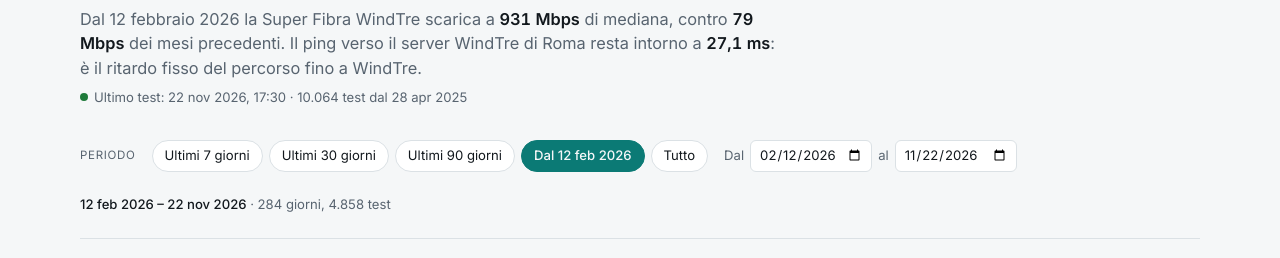
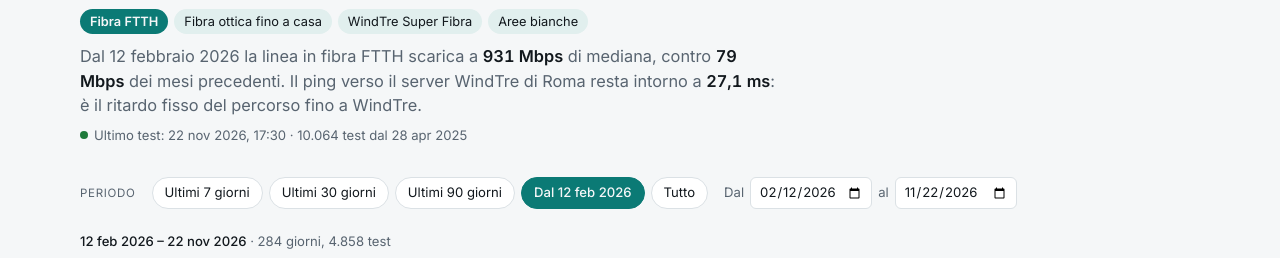
Before and after one commit to pigreco/speedtest-parabola, a plain HTML site: page dashboard/index.html in a window 1280 px wide. Shown: the part 95-353 px from the top of the page. Drawn offline with nearby package versions, Linux system fonts and the light colour scheme.

Commit message:
Indica nella dashboard che la linea è in fibra FTTH
Etichette sotto il titolo (Fibra FTTH, WindTre Super Fibra, aree
bianche), frase iniziale e definizione nella sezione Come leggere i
numeri, più una meta description per la pagina.

Co-Authored-By: Claude Opus 5.5 <noreply@anthropic.com>
Claude-Session: https://claude.ai/code/session_01VXGib32Tc5qYXqw9uM3NJX

```diff
--- a/dashboard/index.html
+++ b/dashboard/index.html
@@ -4,6 +4,7 @@
 <meta charset="utf-8">
 <meta name="viewport" content="width=device-width, initial-scale=1">
 <title>Speedtest Buonarroti</title>
+<meta name="description" content="Speedtest ogni 30 minuti su una linea in fibra FTTH WindTre Super Fibra in area bianca.">
 <link rel="preconnect" href="https://fonts.googleapis.com">
 <link rel="preconnect" href="https://fonts.gstatic.com" crossorigin>
 <link rel="stylesheet" href="https://fonts.googleapis.com/css2?family=Inter:wght@400;500;600&family=Space+Grotesk:wght@400;500&display=swap">
@@ -34,6 +35,9 @@ body {
 .wrap { max-width: 1120px; margin: 0 auto; display: flex; flex-direction: column; gap: 32px; }
 h1 { font-family: var(--font-display); font-weight: 500; font-size: clamp(1.8rem, 4vw, 2.5rem); margin: 0; letter-spacing: -.01em; text-wrap: balance; }
 h2 { font-family: var(--font-display); font-weight: 500; font-size: 1.2rem; margin: 0; }
+.line-tags { display: flex; flex-wrap: wrap; gap: 6px; margin: 12px 0 0; padding: 0; list-style: none; }
+.line-tags li { font-size: .8rem; padding: 3px 10px; border-radius: 999px; background: var(--accent-soft); color: var(--fg); }
+.line-tags li.main { background: var(--accent); color: var(--bg); font-weight: 600; }
 .lede { margin: 10px 0 0; max-width: 68ch; color: var(--muted); font-size: 1.02rem; }
 .lede b { color: var(--fg); font-weight: 600; font-variant-numeric: tabular-nums; }
 .meta { margin: 8px 0 0; font-size: .82rem; color: var(--muted); }
@@ -94,6 +98,12 @@ footer a { color: var(--accent); }
 <main class="wrap">
   <header>
     <h1>Speedtest Buonarroti</h1>
+    <ul class="line-tags" aria-label="Tipo di linea">
+      <li class="main">Fibra FTTH</li>
+      <li>Fibra ottica fino a casa</li>
+      <li>WindTre Super Fibra</li>
+      <li>Aree bianche</li>
+    </ul>
     <p class="lede" id="lede">Caricamento dei test in corso…</p>
     <p class="meta" id="meta"><span class="dot"></span>Lettura di <code>output/buonarroti.csv</code>…</p>
   </header>
@@ -164,6 +174,7 @@ footer a { color: var(--accent); }
   <details>
     <summary>Come leggere i numeri</summary>
     <dl>
+      <dt>La linea</dt><dd>Fibra ottica FTTH, cioè fino a casa, con l'offerta WindTre Super Fibra in area bianca.</dd>
       <dt>Periodo</dt><dd>I periodi rapidi contano i giorni a ritroso dall'ultimo test registrato. Con le date Dal e al puoi scegliere un intervallo qualsiasi: riquadri, grafici e tabella si aggiornano insieme. Il periodo scelto resta nell'indirizzo della pagina, così puoi condividerlo.</dd>
       <dt>Mediana</dt><dd>Il valore centrale: metà dei test sta sopra, metà sotto. Non risente dei singoli test andati male.</dd>
       <dt>Andamento</dt><dd>Per periodi fino a 31 giorni il grafico mostra ogni singolo test; per periodi più lunghi la mediana di ogni giorno.</dd>
@@ -318,7 +329,7 @@ footer a { color: var(--accent); }
     const ping = r1(d3.median(dopo.filter((r) => r.server_id === ROMA_ID), (r) => n(r.idle_latency)));
     const lede = document.getElementById('lede');
     const b = (t) => { const e = document.createElement('b'); e.textContent = t; return e; };
-    lede.replaceChildren('Dal 12 febbraio 2026 la Super Fibra WindTre scarica a ', b(F.int(dDopo) + ' Mbps'),
+    lede.replaceChildren('Dal 12 febbraio 2026 la linea in fibra FTTH scarica a ', b(F.int(dDopo) + ' Mbps'),
       ' di mediana, contro ', b(F.int(dPrima) + ' Mbps'), ' dei mesi precedenti. Il ping verso il server WindTre di Roma resta intorno a ',
       b(F.one(ping) + ' ms'), ': è il ritardo fisso del percorso fino a WindTre.');
     const last = all[all.length - 1];
```
